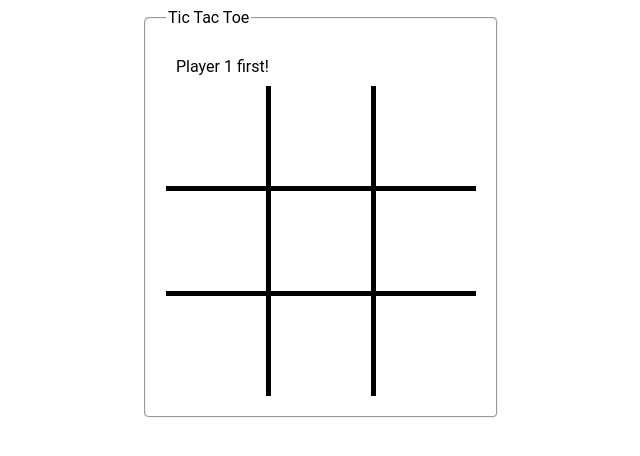
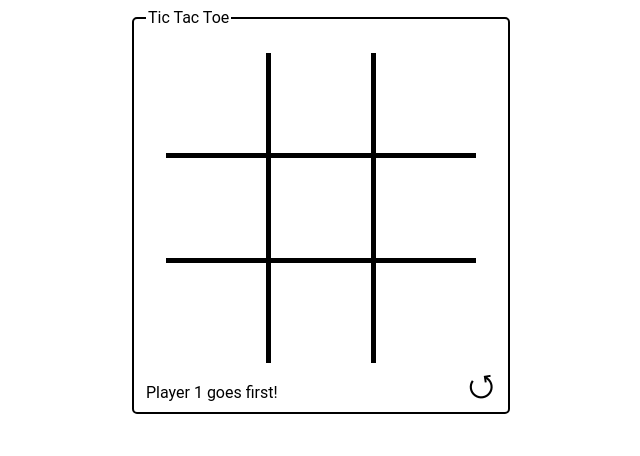
Before and after one commit to FancyPotts/tictactoe, a plain HTML site: page index.html in a window 1280 px wide. Shown: the whole page, without its empty margins (319-959 px from the left). Drawn offline with nearby package versions, Linux system fonts and the light colour scheme.

Commit message:
Add reset function

```diff
--- a/index.html
+++ b/index.html
@@ -12,6 +12,7 @@
     <div id="wrapper">
         <fieldset id="field">
             <legend>Tic Tac Toe</legend>
+            <button id="reset" class='material-symbols-outlined'>replay</button>
         </fieldset>
     </div>
 </body>
--- a/script.js
+++ b/script.js
@@ -24,7 +24,8 @@ const TicTacToeBoard = (function () {
     }
     const field = document.querySelector('fieldset')
     const innerField = document.createElement('div')
-    field.appendChild(innerField)
+    const displayBox = document.getElementById('turn-display')
+    field.insertBefore(innerField, displayBox)
     innerField.appendChild(boardElem)
     return board
   }
@@ -39,7 +40,7 @@ const GameFlowController = (function () {
   const turnDisplay = document.createElement('div')
   const boxInBox = document.querySelector('fieldset')
   turnDisplay.setAttribute('id', 'turn-display')
-  turnDisplay.textContent = 'Player 1 first!'
+  turnDisplay.textContent = 'Player 1 goes first!'
   boxInBox.appendChild(turnDisplay)
   function turn (row, col, cell) {
     isPlayer1Turn = !isPlayer1Turn
@@ -102,6 +103,22 @@ const GameFlowController = (function () {
     }
     return null
   }
+  function resetBoard () {
+    for (let row of board) {
+      for (let cell of row) {
+        cell.textContent = ''
+      }
+    }
+    isPlayer1Turn = true
+    winnerShape = null
+
+    turnDisplay.textContent = 'Board reset!'
+    setTimeout(() => {
+      turnDisplay.textContent = 'Player 1 goes first!'
+    }, 1000)
+  }
+  const resetButton = document.getElementById('reset')
+  resetButton.addEventListener('click', resetBoard)
   return {
     turn,
     checkWinner
--- a/style.css
+++ b/style.css
@@ -10,13 +10,32 @@
 
     fieldset {
       display: inline-block;
-      padding: 20px;
       border-radius: 5px;
+      position: relative;
+      border: 2px solid;
     }
 
-    #turn-display {
-      padding: 10px;
+    #reset {
+      position: absolute;
+      bottom: 10px;
+      right: 5px;
+      font-size: 30px !important;
+      border: 0;
+      background: 0;
+      cursor: pointer;
+      transform: rotate(0.10turn);
+      transition: transform 400ms ease-out;
     }
+
+    #reset:hover {
+      transform: rotate(-0.15turn)
+    }
+
+    #reset:active {
+      transform: rotate(-.85turn)
+    }
+
+
 
    .board {
       display: flex;
@@ -25,6 +44,7 @@
       height: 310px;
       gap: 5px;
       background-color: black;
+      margin: 20px;
     }
 
     .cell {
```
